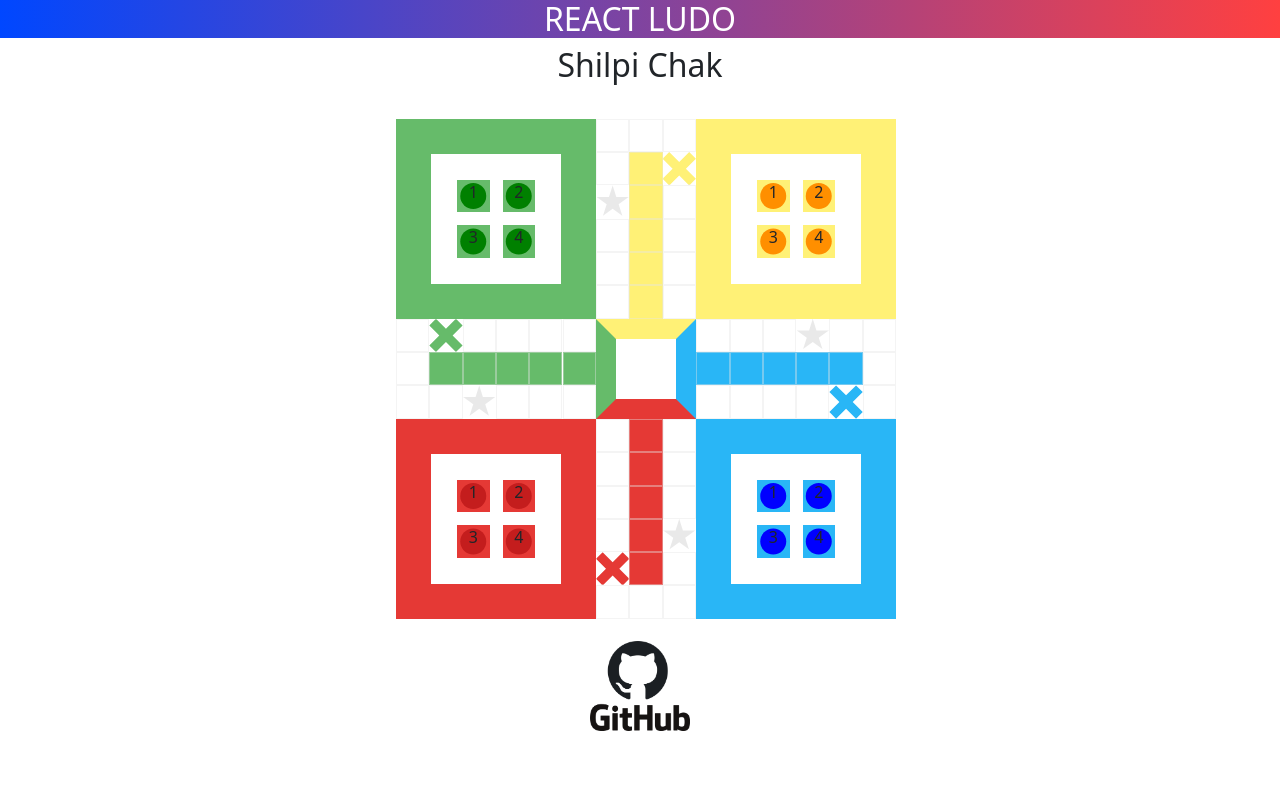
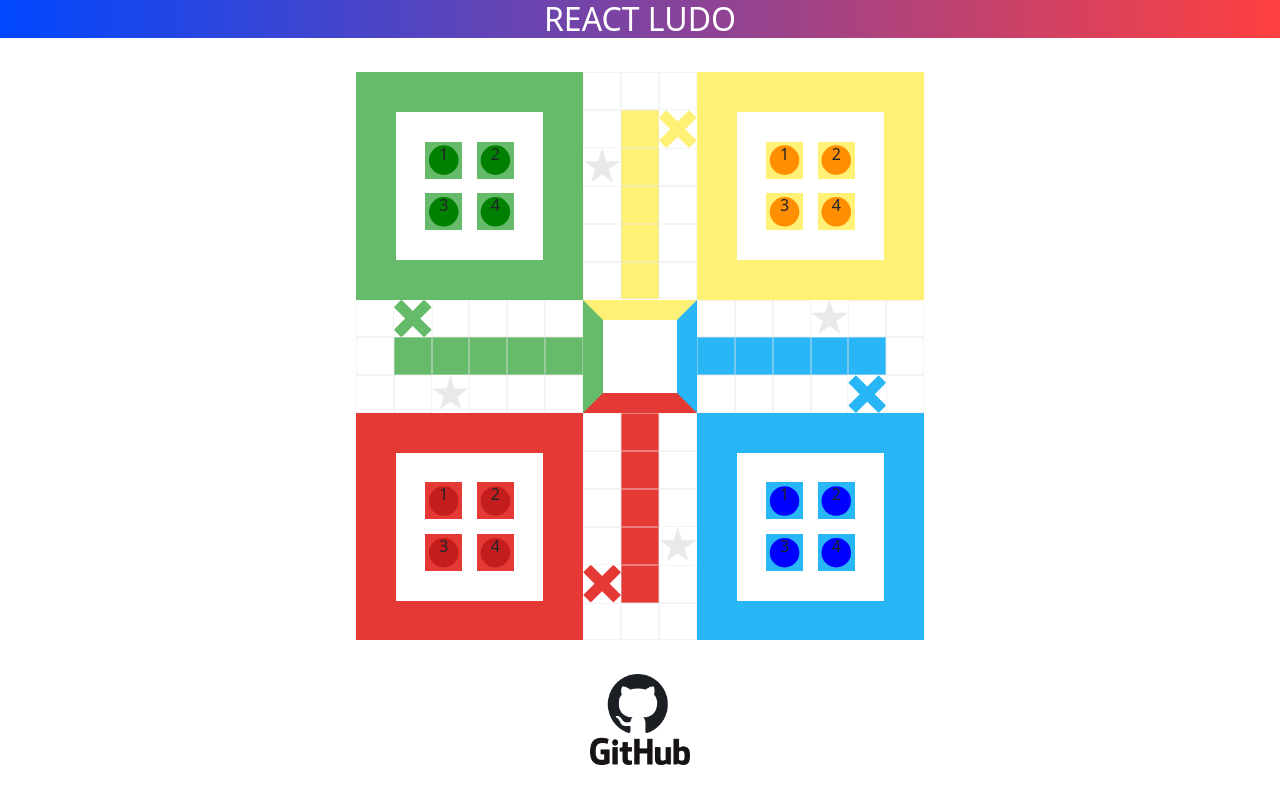
Before and after one commit to shilpichak/shilpichak.github.io, a React (Create React App) app in the folder react_ludo/: page / in a window 1280 px wide. Built offline with nearby package versions, Linux system fonts and the light colour scheme.

Commit message:
responsive

```diff
--- a/react_ludo/src/assets/main.css
+++ b/react_ludo/src/assets/main.css
@@ -1,3 +1,46 @@
+/* Extra small devices (phones, 600px and down) */
+@media only screen and (max-width: 350px) {
+	.ludo-box{
+		height:300px;
+		width:300px;
+	}
+}
+
+@media only screen and (min-width: 350px) {
+	.ludo-box{
+		height:360px;
+		width:360px;
+	}
+}
+/* Small devices (portrait tablets and large phones, 600px and up) */
+@media only screen and (min-width: 600px) {
+	.ludo-box{
+		height:450px;
+		width:450px;
+	}
+}
+/* Medium devices (landscape tablets, 768px and up) */
+@media only screen and (min-width: 768px) {
+	.ludo-box{
+		height:520px;
+		width:520px;
+	}
+}
+/* Large devices (laptops/desktops, 992px and up) */
+@media only screen and (min-width: 992px) {
+	.ludo-box{
+		height:780px;
+		width:780px;
+	}
+}
+/* Extra large devices (large laptops and desktops, 1200px and up) */
+@media only screen and (min-width: 1200px) {
+	.ludo-box{
+		height:580px;
+		width:580px;
+	}
+}
+
 * {
     border: 0;
     padding: 0;
@@ -10,8 +53,8 @@
     flex-wrap: wrap;
     margin: 20px auto;
     position: relative;
-    width: 500px;
-    height: 500px;
+    width: 100%;
+    height: 100%;
 }
 .green {
     background-color: #66bb6a;
--- a/react_ludo/src/components/main.js
+++ b/react_ludo/src/components/main.js
@@ -361,9 +361,8 @@ keyPress(event) {
 
       <div id = "container">
 		<h2 class="text-center" style={{color:"white",background:"linear-gradient(90deg,#0047ff,#ff4040)"}}>REACT LUDO</h2>
-		<h2 class="text-center" style={{color:"linear-gradient(90deg,#0047ff,#ff4040)",background:"white"}}>Shilpi Chak</h2>
-        <div id = "ludo" style={{height: "500px", width: "500px", background: "#fff",
-		margin: "auto", padding: "6px" }}>
+		{/*<h2 class="text-center" style={{color:"linear-gradient(90deg,#0047ff,#ff4040)",background:"white"}}>Shilpi Chak</h2>*/}
+        <div id = "ludo" class="ludo-box" style={{background: "#fff", margin: "auto", padding: "6px" }}>
 			<div class="game">
 				<div class="house green">
 					<div class="box">
```
Also changed, not shown: 10 other files (tests, documents, lock files or other folders).
